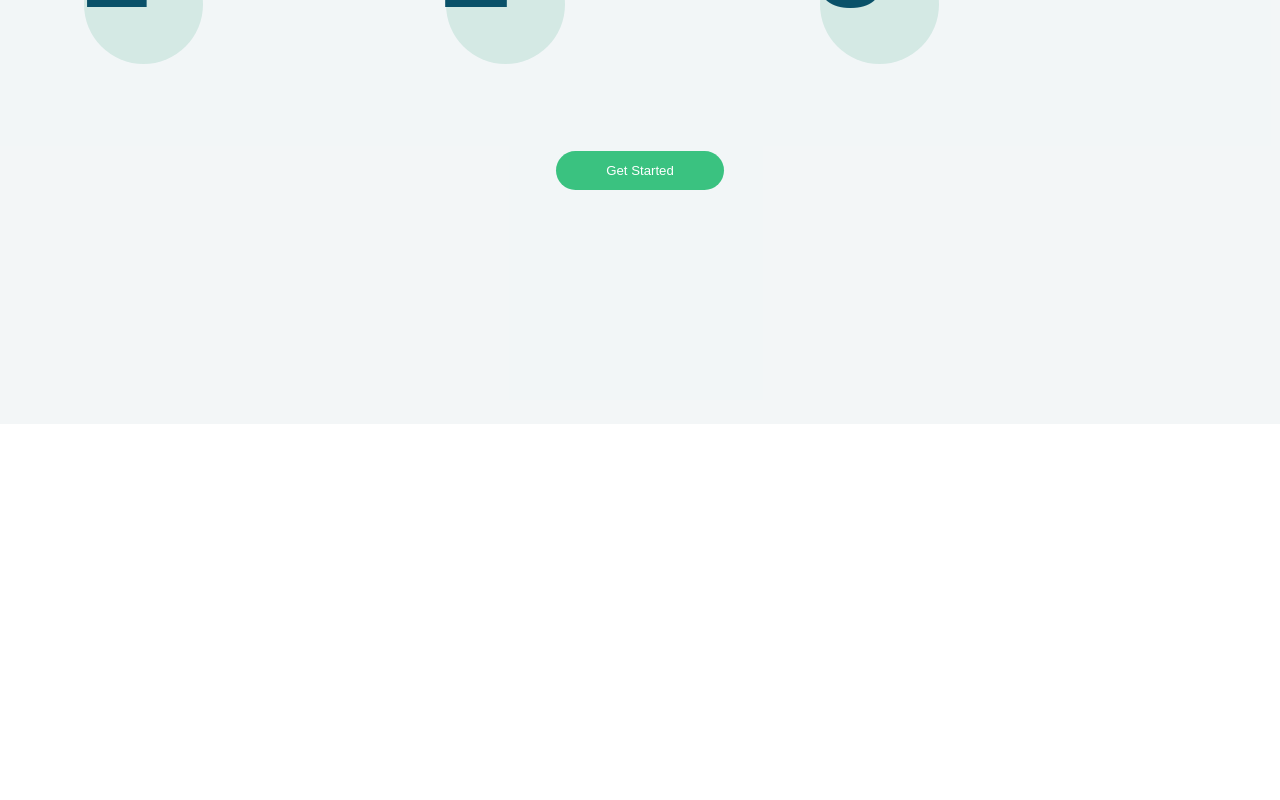
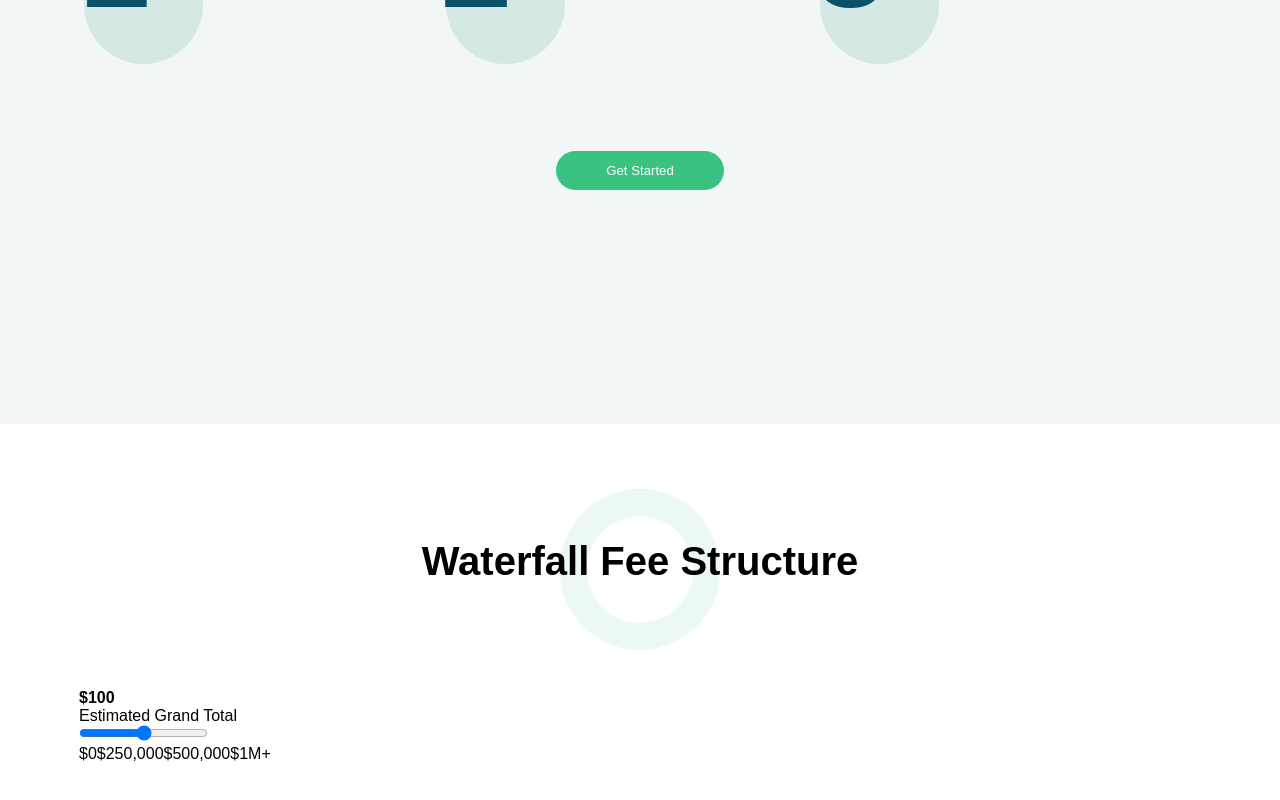
Before and after one commit to mrsaifullah52/mpartial, a React (Create React App) app: page / in a window 1280 px wide. Shown: the part 2395-3195 px from the top of the page. Before the commit the page ends 2819 px from the top, so only its background shows below. Built offline with nearby package versions, Linux system fonts and the light colour scheme.

Commit message:
Range bar added in waterfall fee

```diff
--- a/src/Components/WaterfallFee.jsx
+++ b/src/Components/WaterfallFee.jsx
@@ -3,8 +3,23 @@ import React from "react";
 const WaterfalFee=()=>{
   return(
     <section className="waterfallfee">
-      <div className="title">
-        <h2>Waterfall Fee Structure</h2>
+      <div className="container">
+        <div className="title">
+          <h2>Waterfall Fee Structure</h2>
+        </div>
+        <div className="rangbar">
+          <div className="card">
+            <b>${100}</b>
+            <p>Estimated Grand Total</p>
+          </div>
+          <input type="range" id="waterfallfee"/>
+          <div className="limit">
+            <span>$0</span>
+            <span>$250,000</span>
+            <span>$500,000</span>
+            <span>$1M+</span>
+          </div>
+        </div>
       </div>
     </section>
   );
--- a/src/index.css
+++ b/src/index.css
@@ -287,3 +287,24 @@ header video{
   text-decoration: none;
   color: #fff;
 }
+
+/* waterfallfee */
+.waterfallfee{
+  height: 100vh;
+  width: 100%;
+  padding: 50px 0px;
+}
+.waterfallfee .title{
+  width: 100%;
+  height: 200px;
+  text-align: center;
+  background: url("./res/img/o.png") no-repeat;
+  background-position: 50% 0px;
+  background-size: 160px;
+
+}
+
+.waterfallfee .title h2{
+  padding-top: 50px;
+  font-size: 2.5rem;
+}
--- a/src/pages/Home.jsx
+++ b/src/pages/Home.jsx
@@ -3,8 +3,9 @@ import React from "react";
 // components
 import Navbar from '../Components/Navbar';
 import Header from '../Components/Header';
+import Comparison_slider from '../Components/Comparison_slider';
 import HowItWork from '../Components/HowItWork';
-import Comparison_slider from '../Components/Comparison_slider';
+import WaterfallFee from '../Components/WaterfallFee';
 
 
 
@@ -33,6 +34,7 @@ const Home=()=>{
     </section>
 
     <HowItWork/>
+    <WaterfallFee/>
 
 
 
```
Also changed, not shown: 1 other file (tests, documents, lock files or other folders).
